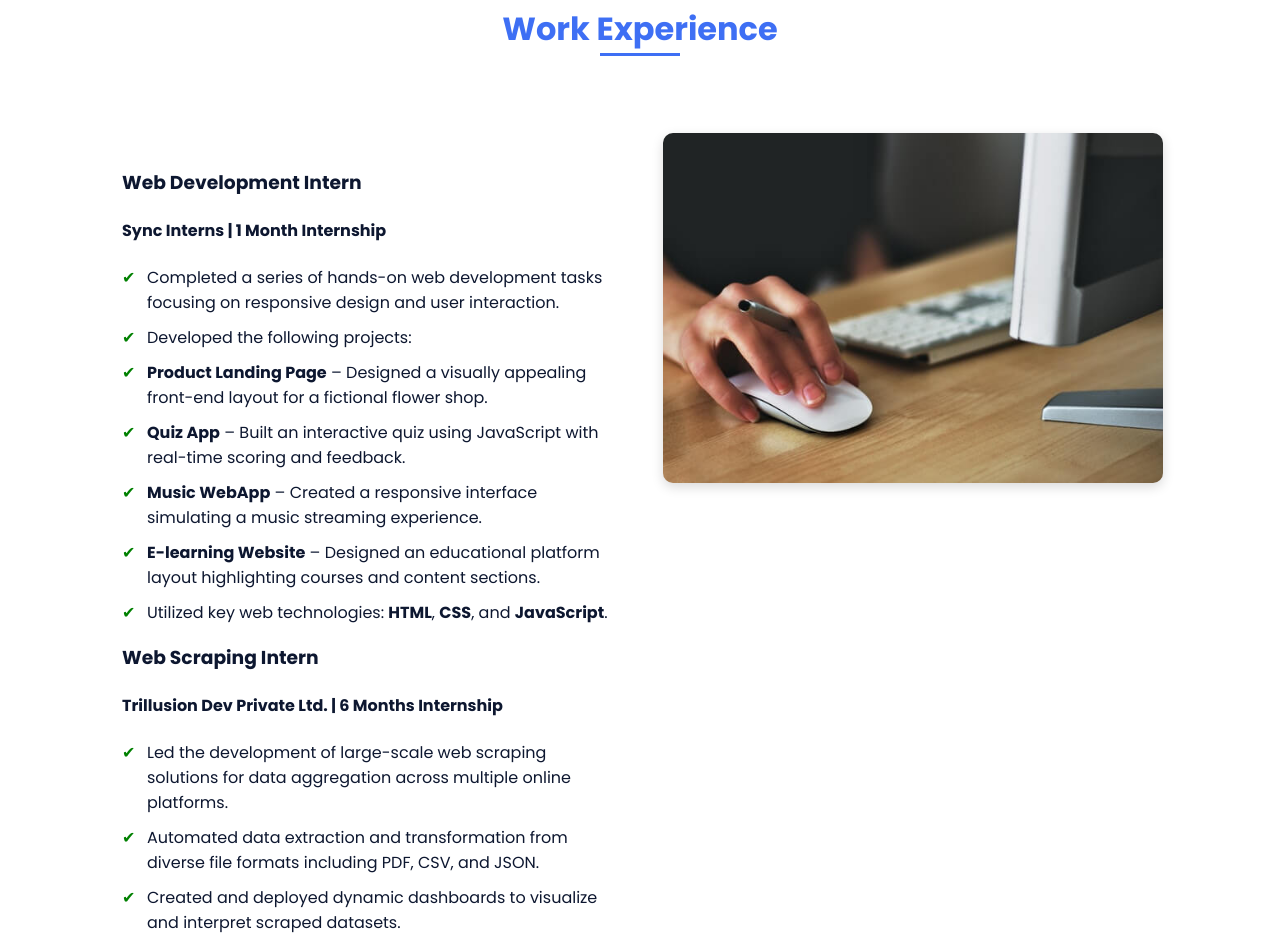
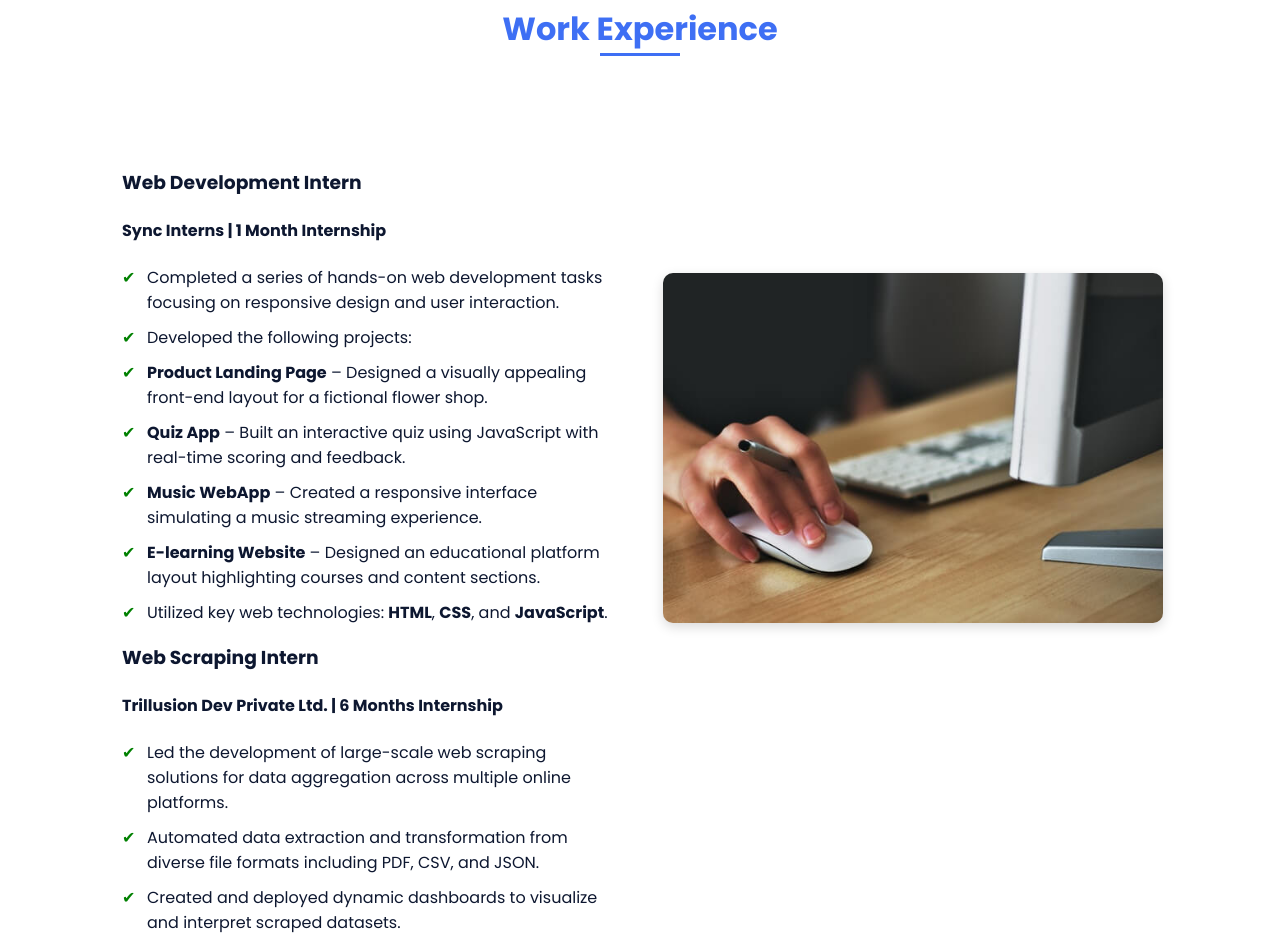
Before and after one commit to SakshiMore1901/My-Portfolio-Website, a plain HTML site: page index.html in a window 1280 px wide. Shown: the part 2280-3213 px from the top of the page. Drawn offline with nearby package versions, Linux system fonts and the light colour scheme; files whose address does not match are found by name.

Commit message:
Update styles.css

```diff
--- a/styles.css
+++ b/styles.css
@@ -420,6 +420,8 @@ img {
   height: 350px;
   object-fit: cover;
   border-radius: 10px;
+  transform: translateY(140px); /* Shift entire section to the right */
+
 }
 
 
```
